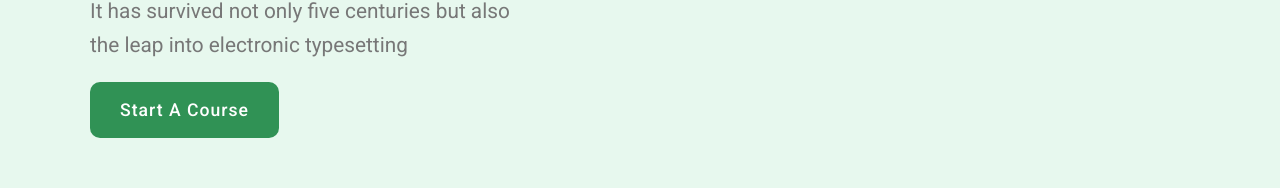
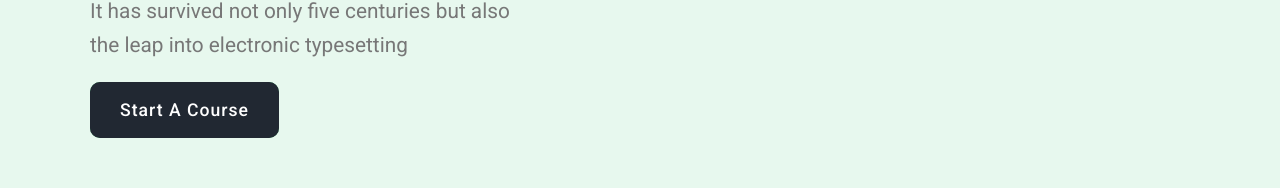
Before and after one commit to huydoan1908/EduZone, a React (Create React App) app in the folder client/: page / in a window 1280 px wide. In both pictures the pointer is over the link "Start A Course". Shown: the part 571-759 px from the top of the page. Built offline with nearby package versions, Linux system fonts and the light colour scheme; the HTML template or start-up script is replaced by a standard one.

Commit message:
fix button

```diff
--- a/client/src/components/Homepage/Homepage.scss
+++ b/client/src/components/Homepage/Homepage.scss
@@ -90,12 +90,12 @@
                 border-radius: 50%;
                 background-color: #212832;
                 transform-origin: center;
-                transform: translate3d(-50%, -50%, 0) scale3d(0, 0, 0);
+                transform: translate3d(-50%, -50%, 0) scale3d(0, 0,0);
                 transition: transform 0.5s ease-in-out;
             }
 
             .button:hover::before{
-                transform: translate3d(-50%,-50%,0) scale(15,15,15);
+                transform: translate3d(-50%,-50%,0) scale3d(15,15,15);
             }
         }
 
```
